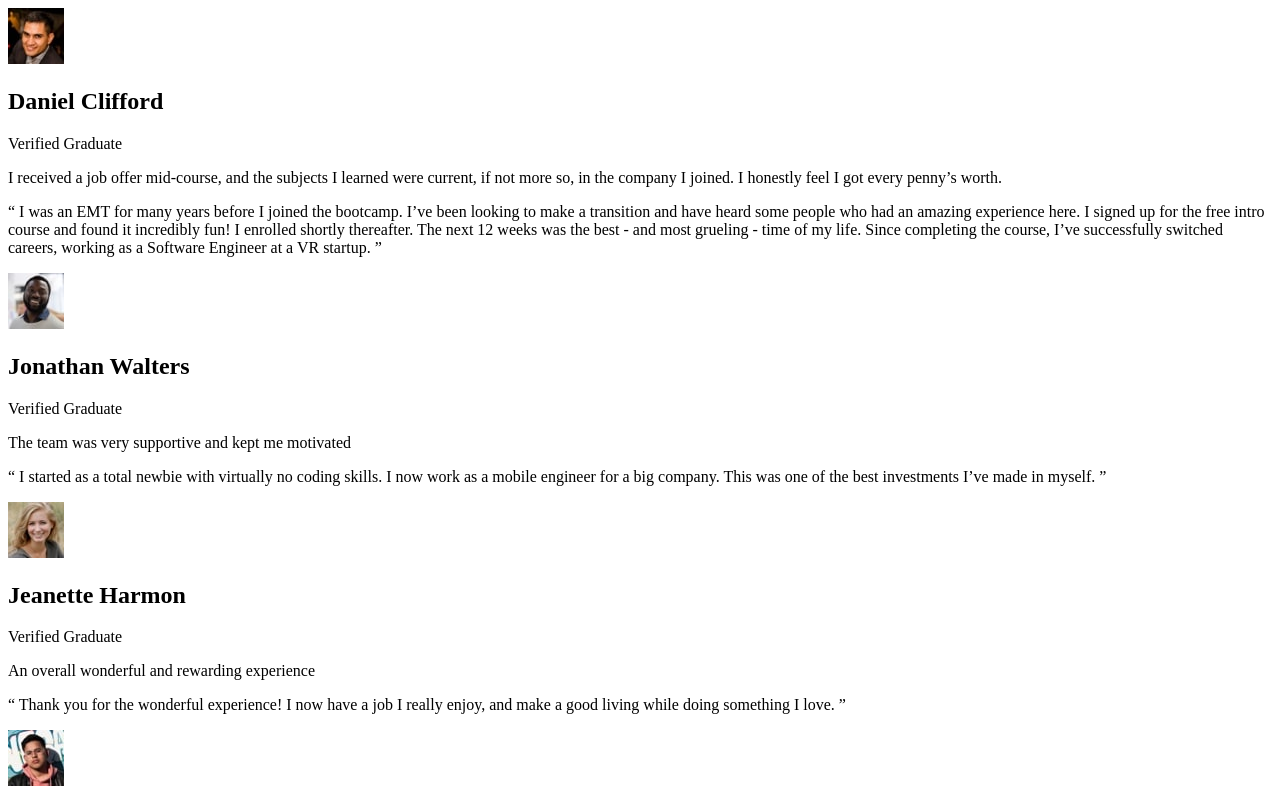
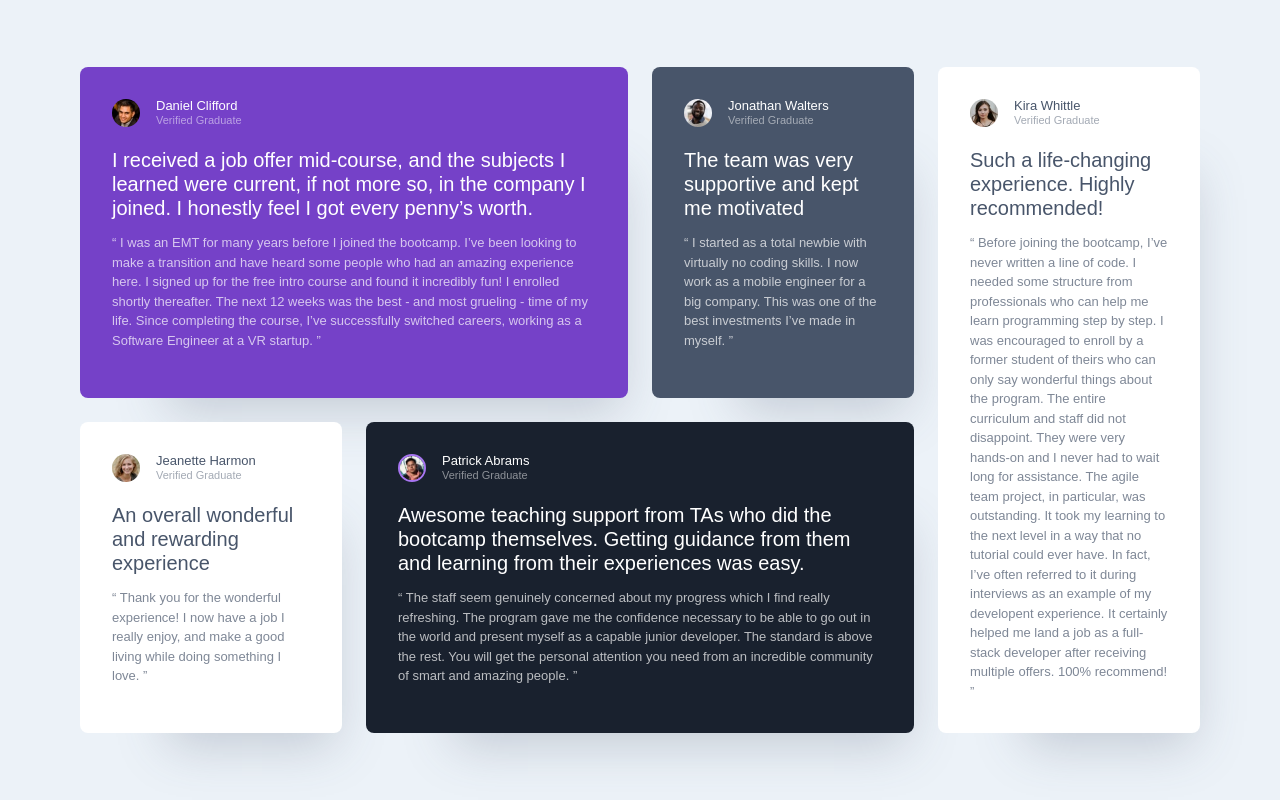
Before and after one commit to abhijeetkumar0105/GalleryList.github.io, a plain HTML site: page assignment5/FEM grid.html in a window 1280 px wide. Shown: the top 800 px of the page. Drawn offline with Linux system fonts and the light colour scheme.

Commit message:
Update FEM grid.html

```diff
--- a/assignment5/FEM grid.html
+++ b/assignment5/FEM grid.html
@@ -2,7 +2,7 @@
 <html lang="en"><head>
 
   <!-- my css -->
-  <link rel="stylesheet" href="./FEM grid_files/style.css">
+  <link rel="stylesheet" href="style.css">
   <title>FEM grid</title>
 <style data-emotion="companion-global"></style><style data-emotion="companion" data-s=""></style><style>
 
```
